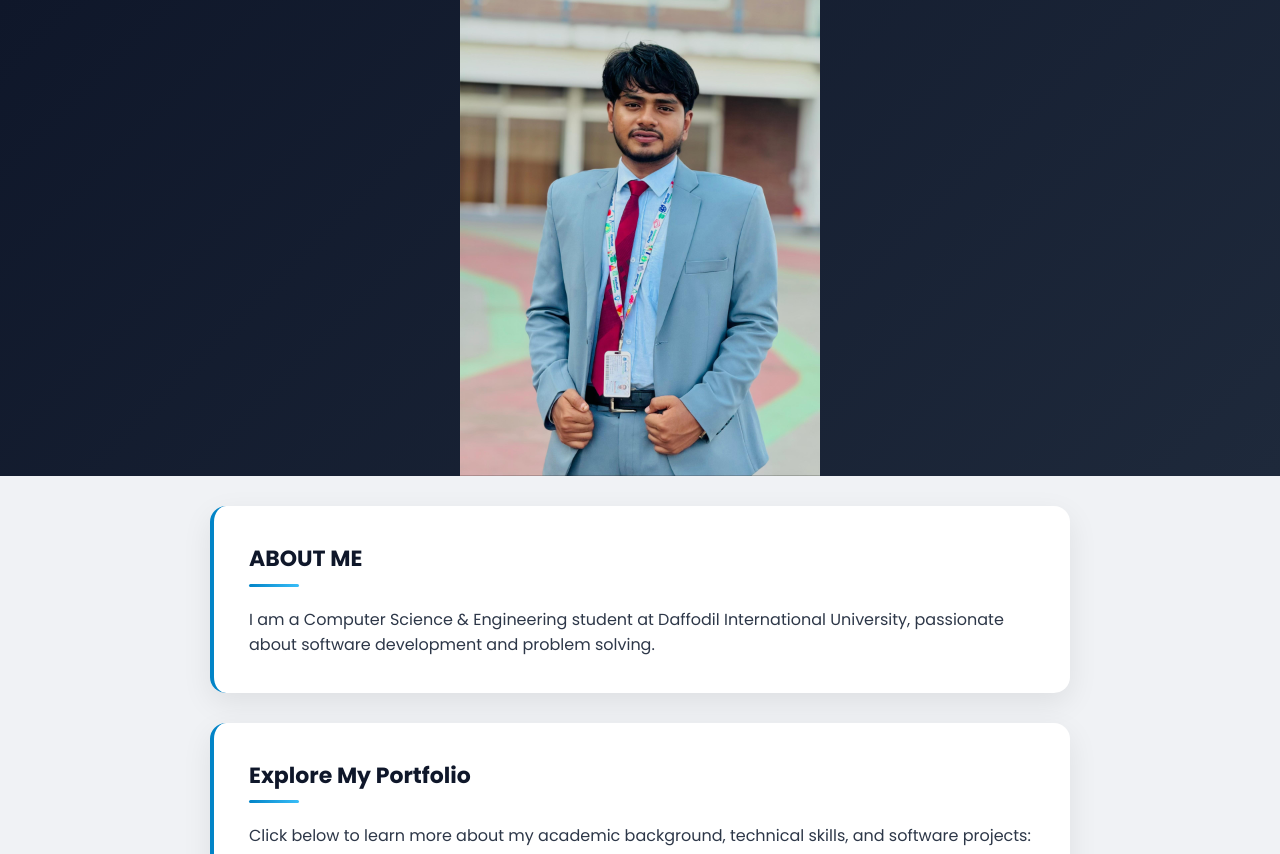
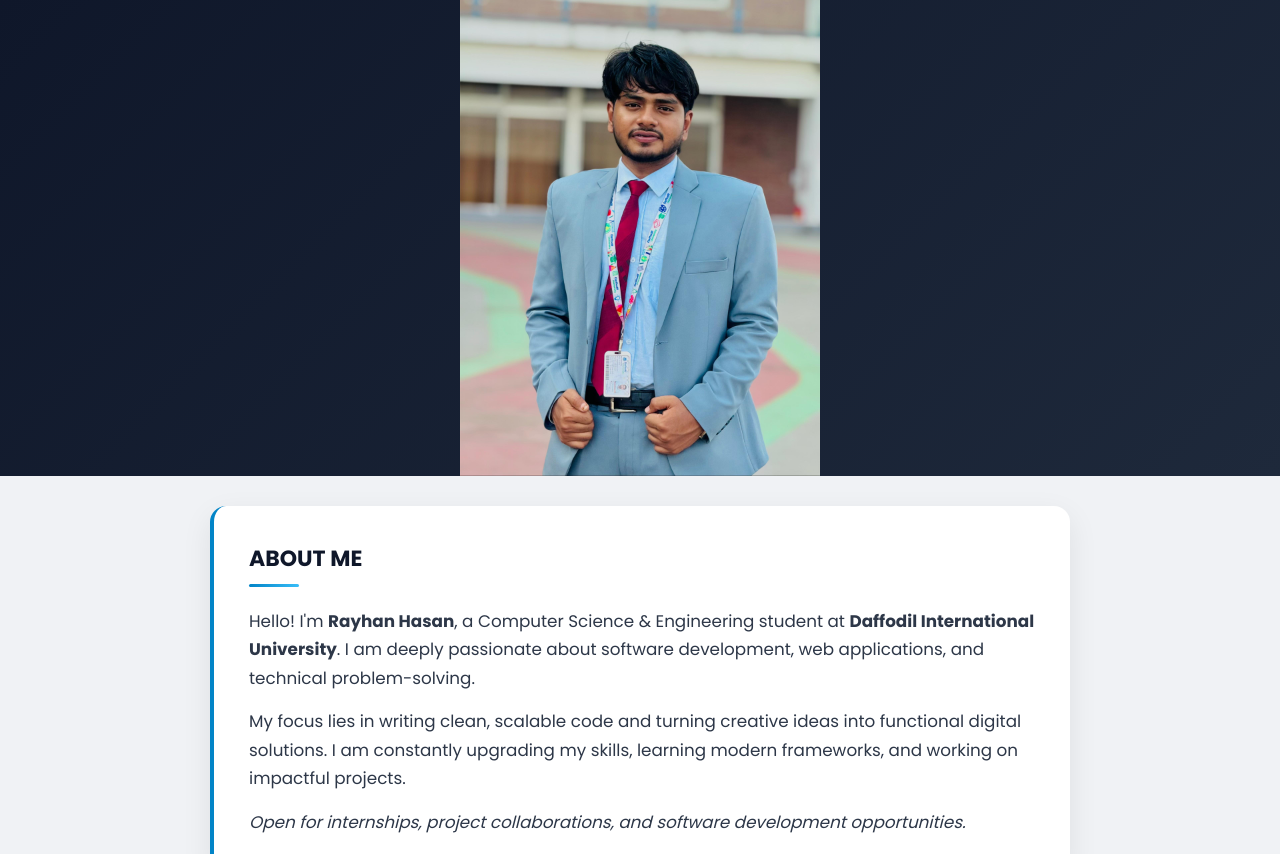
Before and after one commit to rayhan56CSE/Rayhan-hasan, a plain HTML site: page index.html in a window 1280 px wide. Shown: the part 72-926 px from the top of the page. Drawn offline with Linux system fonts and the light colour scheme.

Commit message:
Add files via upload

```diff
--- a/index.html
+++ b/index.html
@@ -41,9 +41,18 @@
     </div>
 
     <div class="container">
+        <!-- Professional About Me Section -->
         <section class="card">
             <h2>ABOUT ME</h2>
-            <p>I am a Computer Science & Engineering student at Daffodil International University, passionate about software development and problem solving.</p>
+            <p style="font-size: 1.05rem; line-height: 1.7; margin-bottom: 15px;">
+                Hello! I'm <strong>Rayhan Hasan</strong>, a Computer Science & Engineering student at <strong>Daffodil International University</strong>. I am deeply passionate about software development, web applications, and technical problem-solving.
+            </p>
+            <p style="font-size: 1.05rem; line-height: 1.7; margin-bottom: 15px;">
+                My focus lies in writing clean, scalable code and turning creative ideas into functional digital solutions. I am constantly upgrading my skills, learning modern frameworks, and working on impactful projects.
+            </p>
+            <p style="font-size: 1.05rem; line-height: 1.7;">
+                <i>Open for internships, project collaborations, and software development opportunities.</i>
+            </p>
         </section>
 
         <section class="card">
```
